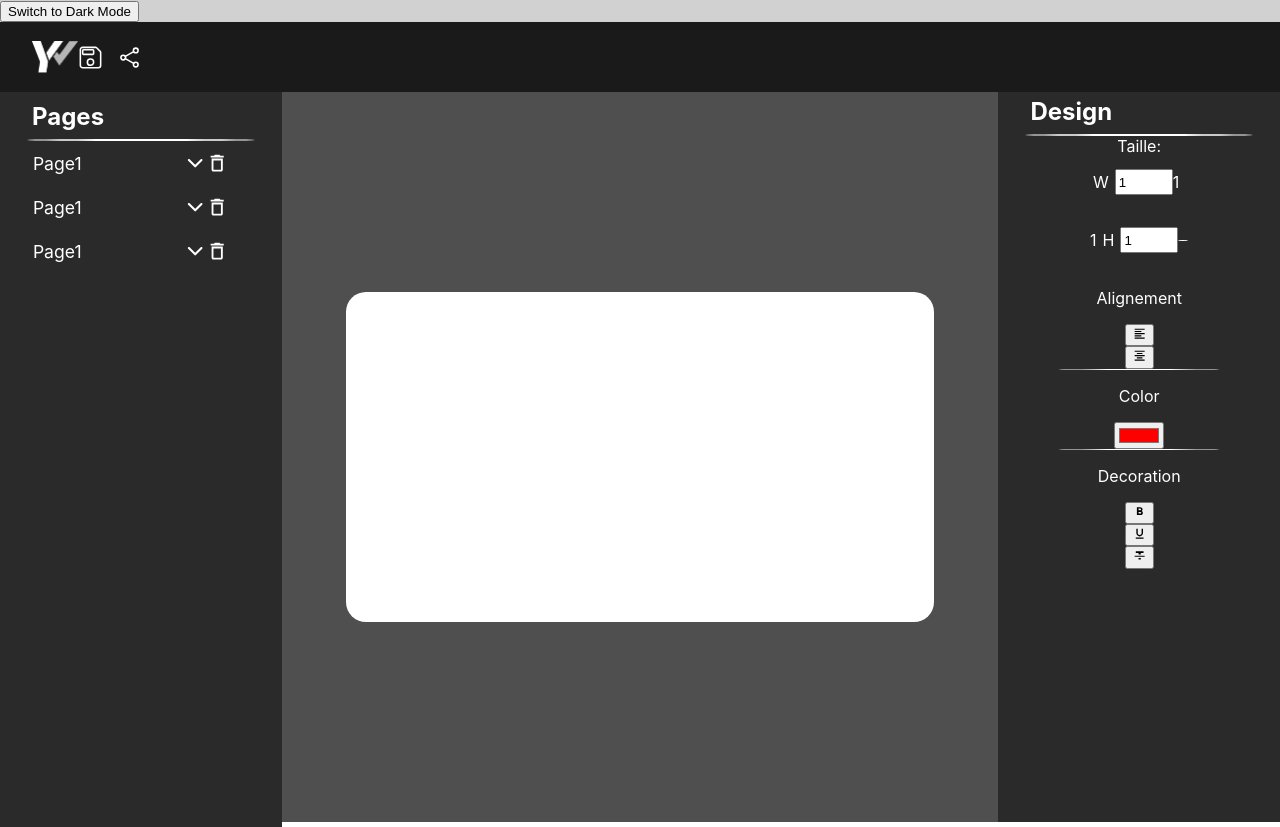
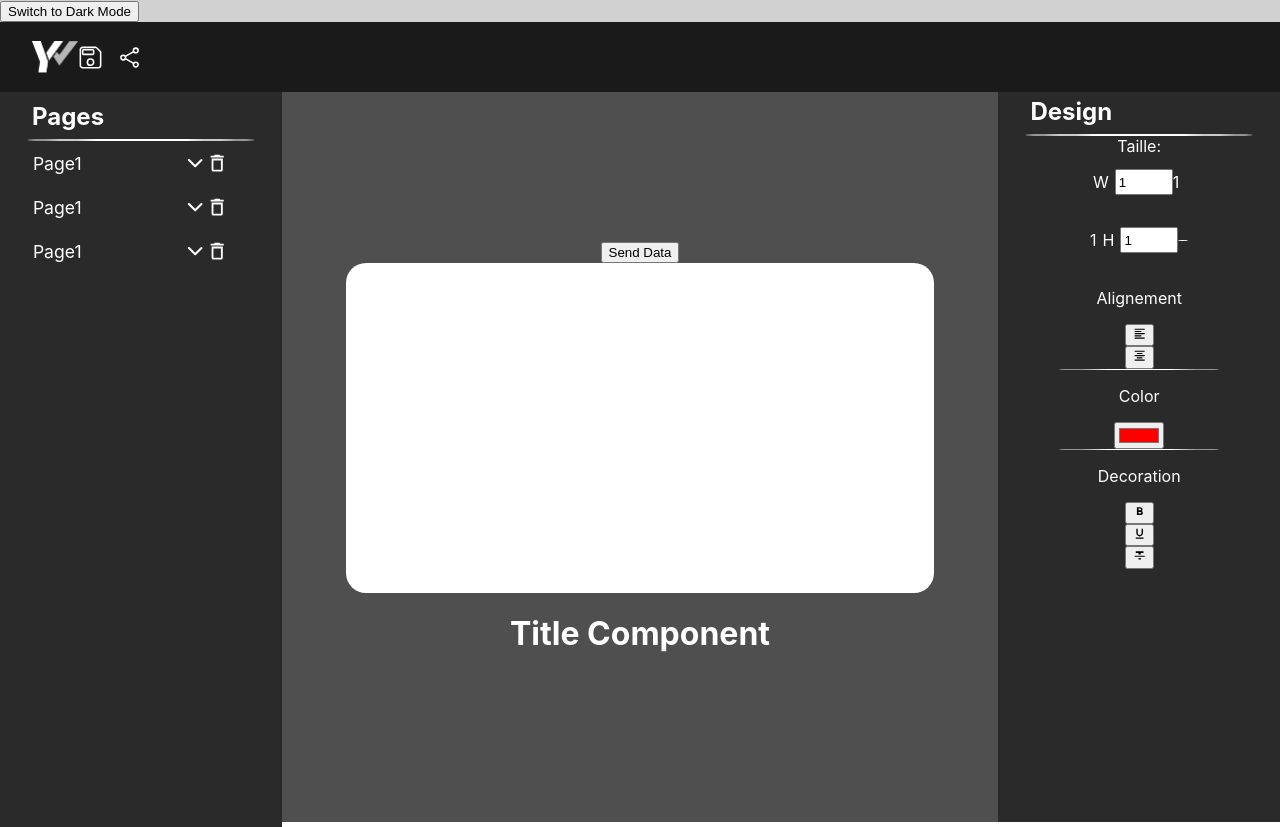
Before and after one commit to PepitoMercurio/B3_End-Project, a React (Create React App) app: page / in a window 1280 px wide. Built offline with nearby package versions, Linux system fonts and the light colour scheme.

Commit message:
test send/get component

```diff
--- a/src/components/Editer/index.js
+++ b/src/components/Editer/index.js
@@ -1,10 +1,14 @@
+import SendData from "../EditionComponents/SendData";
+import DisplayData from "../EditionComponents/DisplayData";
 import { EditerStyle, BoxStyle } from "./style";
 
 
 const Editer = () => {
     return (
         <EditerStyle>
+            <SendData />
             <BoxStyle />
+            <DisplayData componentName="TitleComponent" params={{ title: "Hello World" }} />
         </EditerStyle>
     );
 }
--- /dev/null
+++ b/src/components/EditionComponents/DataMap/index.js
@@ -0,0 +1,7 @@
+import {TitleComponent} from '../Title';
+
+const DataMap = {
+    TitleComponent: TitleComponent
+};
+
+export default DataMap;
--- /dev/null
+++ b/src/components/EditionComponents/DisplayData/index.js
@@ -0,0 +1,9 @@
+import DataMap from "../DataMap";
+
+const DisplayData = ({ componentName, params }) => {
+    const ComponentToRender = DataMap[componentName];
+
+    return (<ComponentToRender {...params} />);
+};
+
+export default DisplayData;
--- /dev/null
+++ b/src/components/EditionComponents/SendData/index.js
@@ -0,0 +1,37 @@
+import { TitleComponent } from "../Title";
+import axios from "axios";
+
+const SendData = () => {
+
+    const data = {
+        id_user : "OKOK",
+        title : "OKOK",
+        share_link : "OKOK",
+        pages : [
+            {
+                components : "TitleComponent"
+            }
+        ]
+    }
+
+
+    const handleSendData = () => {
+        axios({
+            method: 'POST',
+            url: 'http://localhost:3001/projects',
+            data: data
+        }).then((response) => {
+            console.log(response);
+        }).catch((error) => {
+            console.log(error);
+        });
+    }
+
+    return (
+        <div>
+        <button onClick={handleSendData}>Send Data</button>
+        </div>
+    );
+};
+
+export default SendData;
--- /dev/null
+++ b/src/components/EditionComponents/Title/index.js
@@ -0,0 +1,21 @@
+import styled from "styled-components";
+
+const TitleComponentStyle = styled.h1`
+    color: white;
+    font-size: 2em;
+    width: 100%;
+    text-align: center;
+    margin-bottom: 20px;
+`;
+
+const TitleComponent = () => {
+    return (
+        <TitleComponentStyle>
+            Title Component
+        </TitleComponentStyle>
+    );
+}
+
+export {
+    TitleComponent,
+};
```
